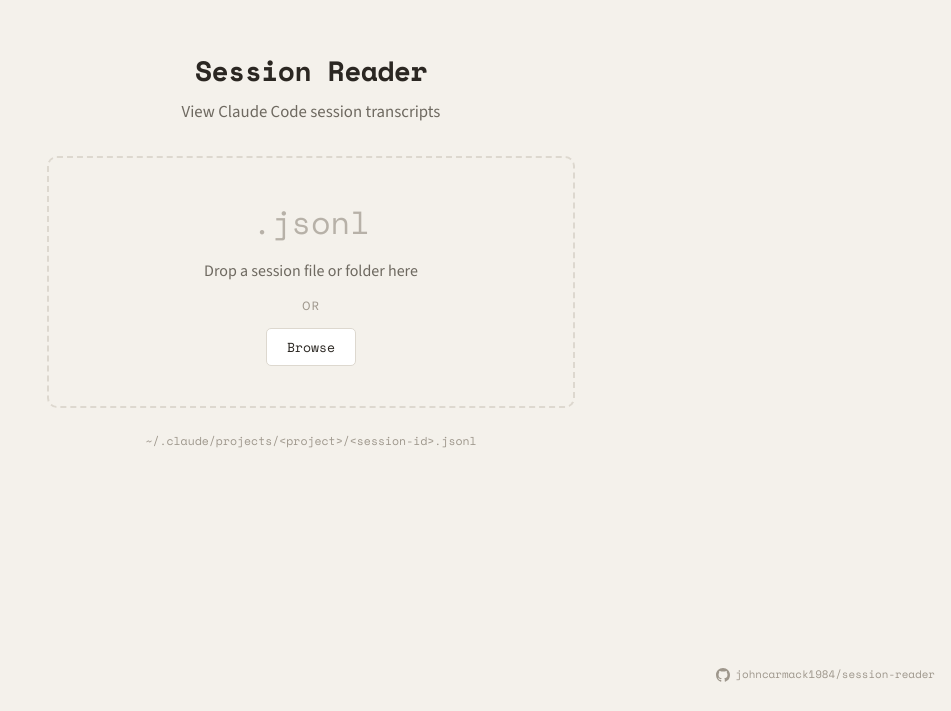
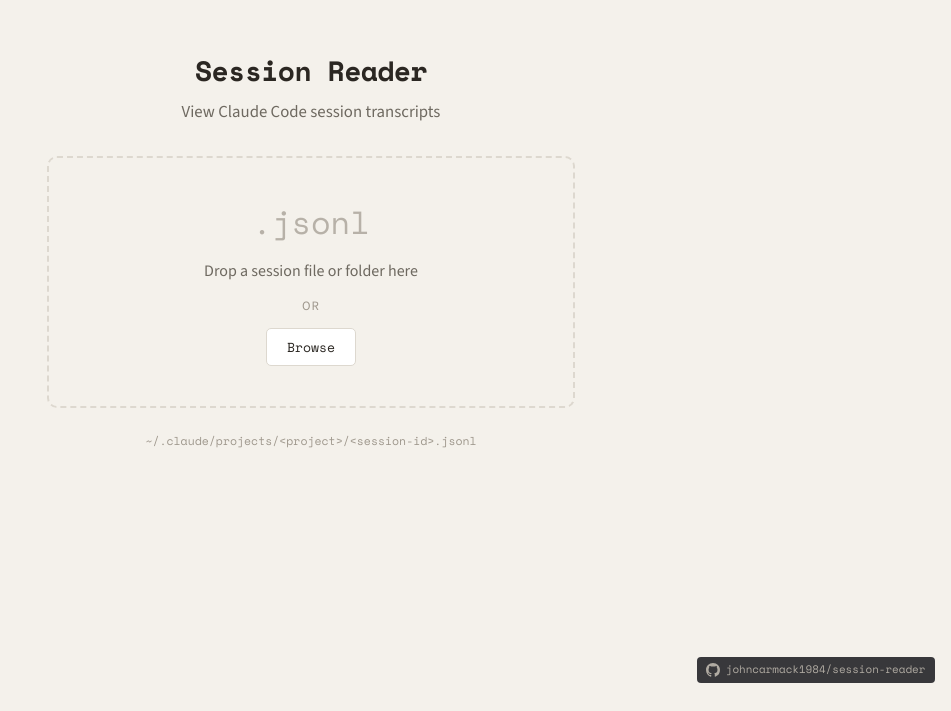
Before and after one commit to johncarmack1984/session-reader, a website built with Vite: page apps/web/index.html in a window 1280 px wide. Shown: the part 105-816 px from the top of the page, without its empty margins (329-1280 px from the left). Built offline with nearby package versions, Linux system fonts and the light colour scheme.

Commit message:
Style footer with backdrop blur and muted tones

```diff
--- a/apps/web/src/style.css
+++ b/apps/web/src/style.css
@@ -172,18 +172,22 @@ body {
   font-family: 'Space Mono', monospace;
   font-size: 0.68rem;
   z-index: 10;
+  background: rgba(30, 30, 35, 0.88);
+  backdrop-filter: blur(6px);
+  padding: 0.3rem 0.6rem;
+  border-radius: 4px;
 }
 
 .site-footer a {
   display: flex;
   align-items: center;
   gap: 0.35rem;
-  color: var(--text-3);
+  color: #b0aba2;
   text-decoration: none;
 }
 
 .site-footer a:hover {
-  color: var(--text-2);
+  color: #d5d1ca;
 }
 
 .site-footer svg {
```
